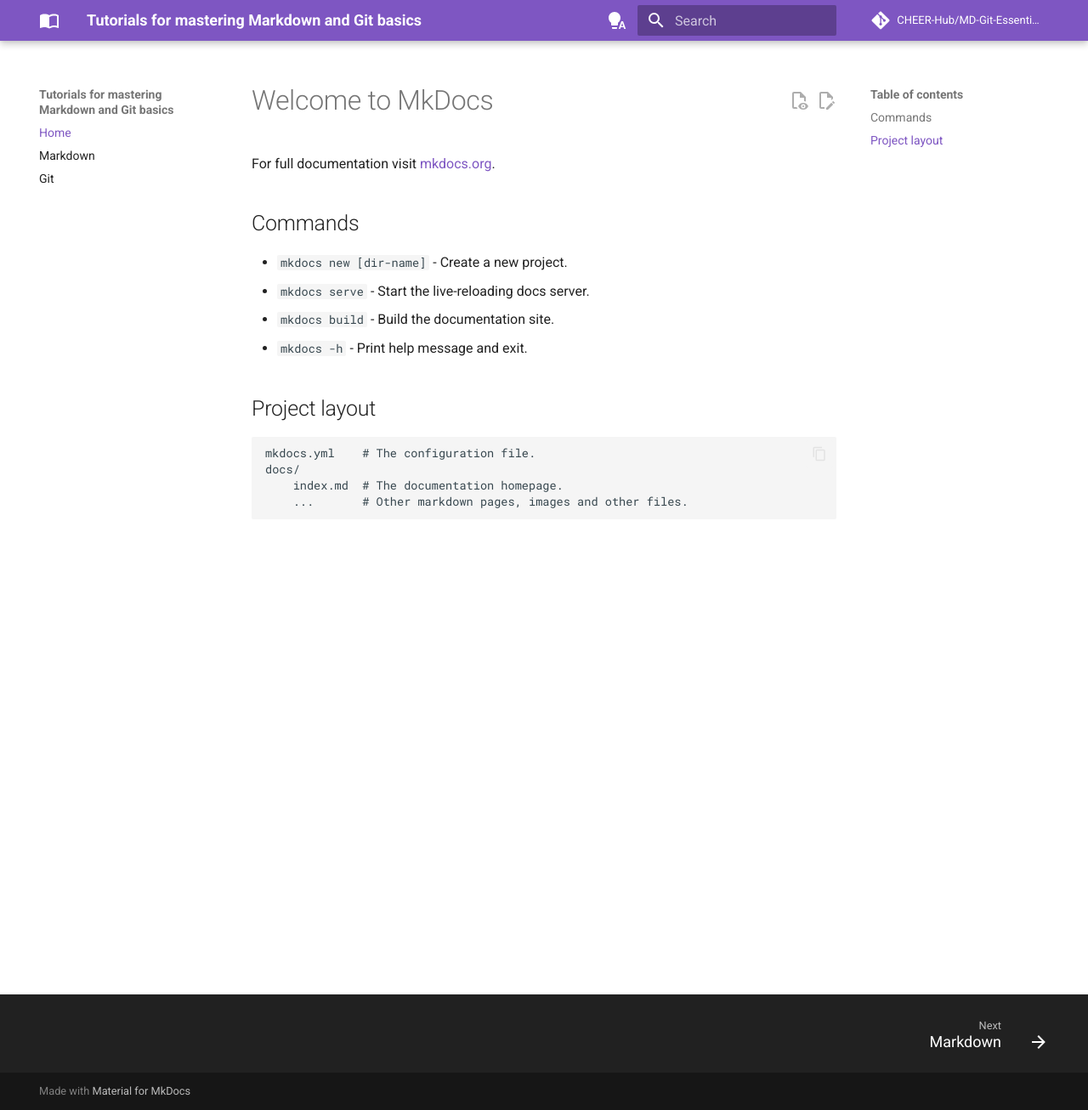
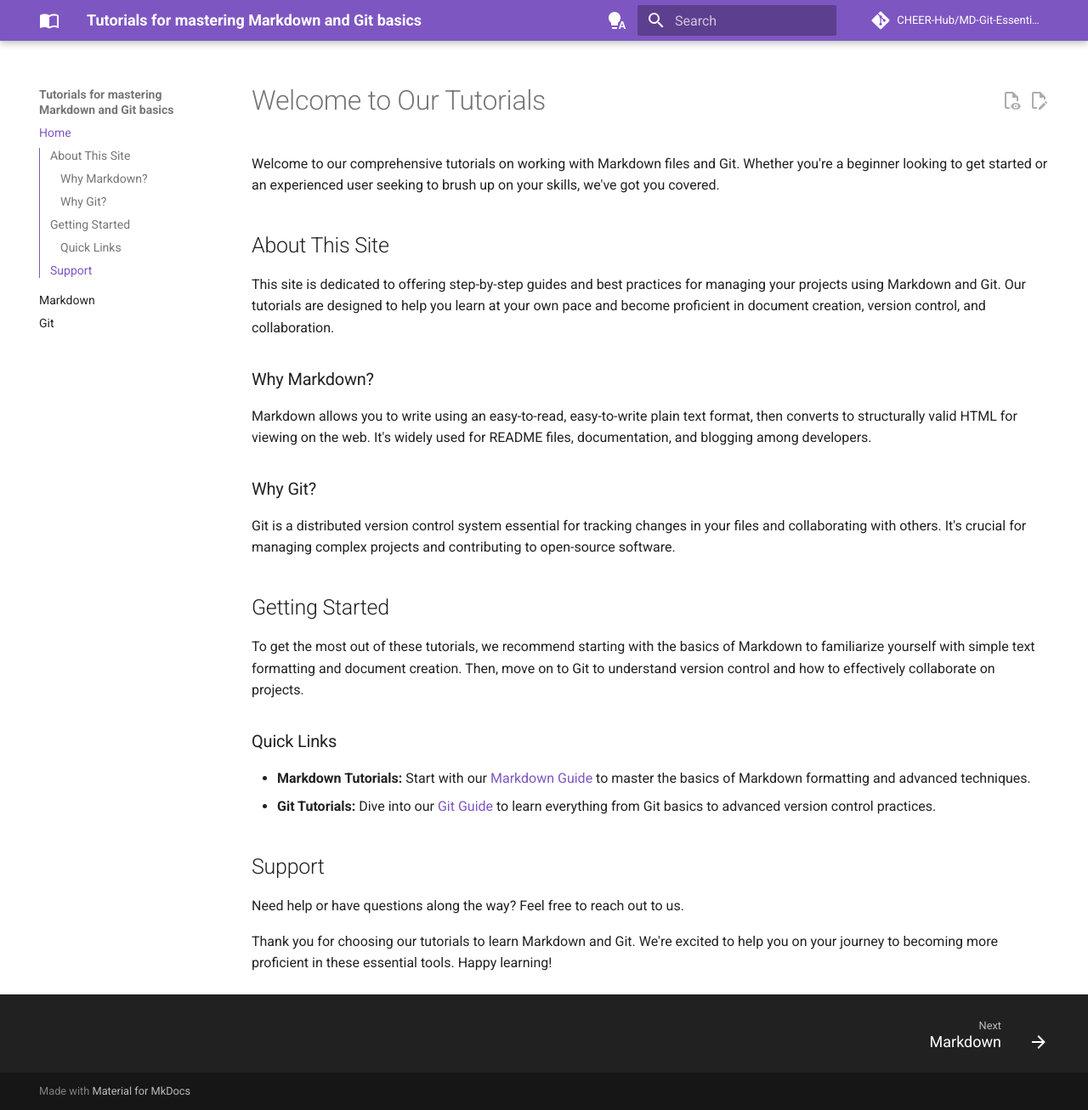
Before and after one commit to CHEER-Hub/MD-Git-Essentials, an MkDocs documentation site: the page built from docs/index.md, in a window 1280 px wide and 1306 px high. Shown: the whole window at 85% size. Built offline with MkDocs 1.6.1 and Material for MkDocs 9.7.7, drawn with Linux system fonts in a browser that asks for light colours; comment, search, counter and statistics services are not loaded.

Commit message:
Update the home page and some settings within the yml file.

```diff
--- a/docs/index.md
+++ b/docs/index.md
@@ -1,17 +1,31 @@
-# Welcome to MkDocs
+# Welcome to Our Tutorials
 
-For full documentation visit [mkdocs.org](https://www.mkdocs.org).
+Welcome to our comprehensive tutorials on working with Markdown files and Git. Whether you're a beginner looking to get started or an experienced user seeking to brush up on your skills, we've got you covered.
 
-## Commands
+## About This Site
 
-* `mkdocs new [dir-name]` - Create a new project.
-* `mkdocs serve` - Start the live-reloading docs server.
-* `mkdocs build` - Build the documentation site.
-* `mkdocs -h` - Print help message and exit.
+This site is dedicated to offering step-by-step guides and best practices for managing your projects using Markdown and Git. Our tutorials are designed to help you learn at your own pace and become proficient in document creation, version control, and collaboration.
 
-## Project layout
+### Why Markdown?
 
-    mkdocs.yml    # The configuration file.
-    docs/
-        index.md  # The documentation homepage.
-        ...       # Other markdown pages, images and other files.
+Markdown allows you to write using an easy-to-read, easy-to-write plain text format, then converts to structurally valid HTML for viewing on the web. It's widely used for README files, documentation, and blogging among developers.
+
+### Why Git?
+
+Git is a distributed version control system essential for tracking changes in your files and collaborating with others. It's crucial for managing complex projects and contributing to open-source software.
+
+
+## Getting Started
+
+To get the most out of these tutorials, we recommend starting with the basics of Markdown to familiarize yourself with simple text formatting and document creation. Then, move on to Git to understand version control and how to effectively collaborate on projects.
+
+### Quick Links
+
+- **Markdown Tutorials:** Start with our [Markdown Guide](markdown.md) to master the basics of Markdown formatting and advanced techniques.
+- **Git Tutorials:** Dive into our [Git Guide](git.md) to learn everything from Git basics to advanced version control practices.
+
+## Support
+
+Need help or have questions along the way? Feel free to reach out to us.
+
+Thank you for choosing our tutorials to learn Markdown and Git. We're excited to help you on your journey to becoming more proficient in these essential tools. Happy learning!
--- a/mkdocs.yml
+++ b/mkdocs.yml
@@ -8,8 +8,11 @@
 
   features:
     - toc.follow # table of content follows the page scroll
+    - toc.integrate
     - navigation.top # navigation to the top of the page
     - navigation.footer
+    # - navigation.instant
+    # - navigation.instant.preview
     - content.code.annotate
     - content.code.copy
     - content.code.select
```
